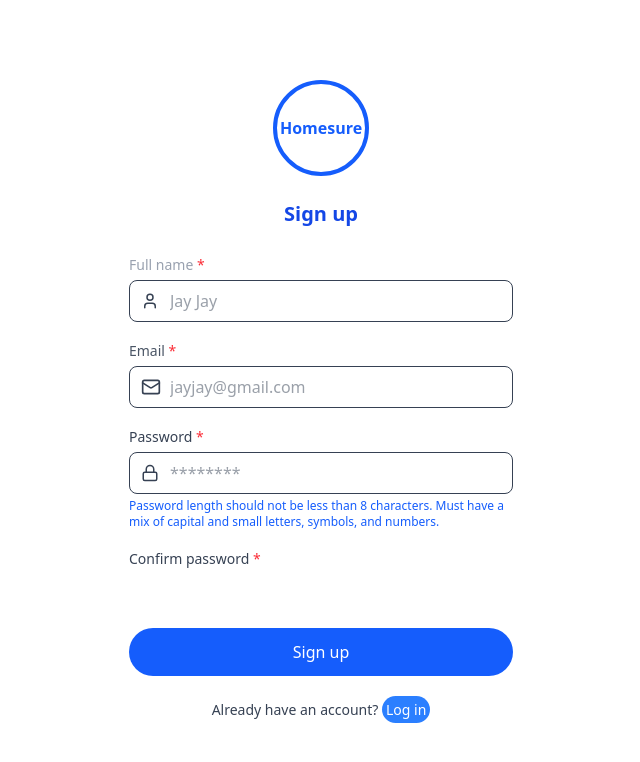
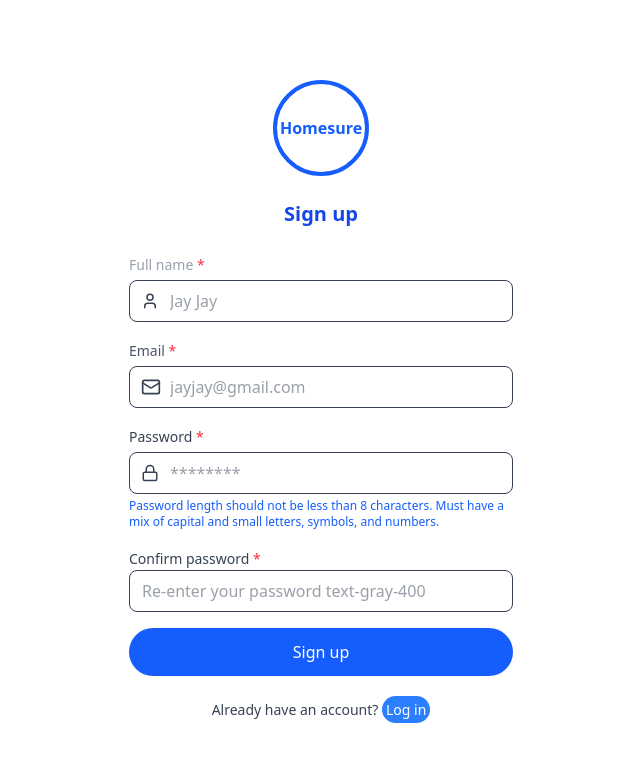
Before and after one commit to Hnn3y/TitanVale-Technologies, a React (Vite) app in the folder homesure/: page /signup in a window 1280 px wide. Shown: the top 762 px of the page, without its empty margins (319-959 px from the left). Built offline with nearby package versions, Linux system fonts and the light colour scheme.

Commit message:
fix: fixed form styling

```diff
--- a/homesure/pages/SignUpPage.jsx
+++ b/homesure/pages/SignUpPage.jsx
@@ -91,7 +91,7 @@ const SignupPage = () => {
               type="password"
               required
               placeholder="Re-enter your password text-gray-400"
-              className="w-full px-3 py-2 border rounded-lg focus:outline-none focus:ring-2 focus:ring-blue-600"
+              className="text-gray-700 w-full px-3 py-2 border rounded-lg focus:outline-none focus:ring-2 focus:ring-blue-600"
             />
           </div>
 
```
